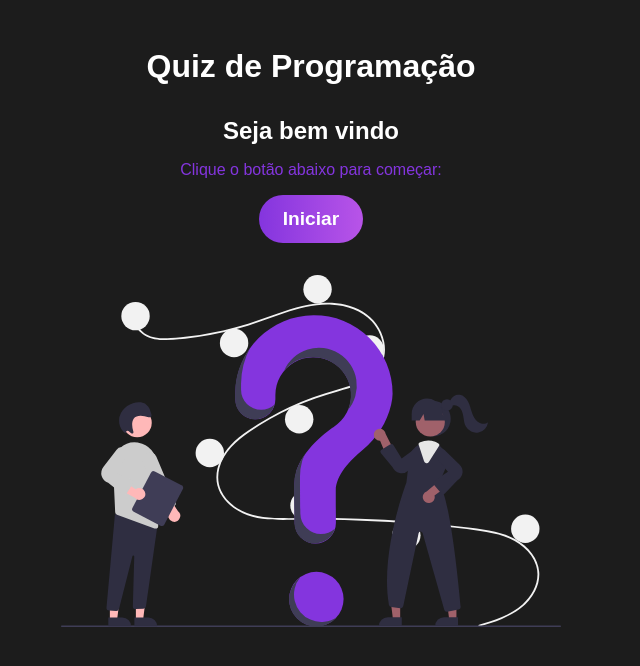
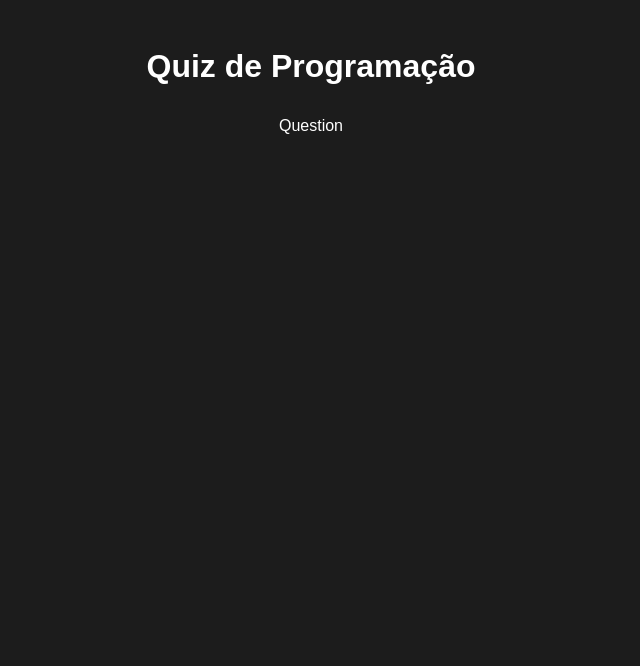
Before and after one commit to LoiolaBr17/Technology_Quiz, a React (Vite) app: page / in a window 1280 px wide. Both pictures are taken after a click on the button "Iniciar". Shown: the top 666 px of the page, without its empty margins (329-969 px from the left). Built offline with nearby package versions, Linux system fonts and the light colour scheme.

Commit message:
C o componente Question

```diff
--- a/src/App.jsx
+++ b/src/App.jsx
@@ -1,13 +1,19 @@
+import { useContext } from 'react'
+import { QuizContext } from './context/quiz'
+
 import Welcome from './components/Welcome'
+import Question from './components/Question'
 
 import './App.css'
 
 function App() {
+  const [quizState, dispatch] = useContext(QuizContext)
 
   return (
     <div className='App'>
       <h1>Quiz de Programação</h1>
-      <Welcome />
+      {quizState.gameStage === "Start" && <Welcome />}
+      {quizState.gameStage === "Playing" && <Question />}
     </div>
   )
 }
--- /dev/null
+++ b/src/components/Question.jsx
@@ -0,0 +1,13 @@
+import { useContext } from 'react'
+import { QuizContext } from '../context/quiz'
+
+const Question = () => {
+    const [quizState, dispatch] = useContext(QuizContext)
+    console.log(quizState)
+
+    return (
+        <div>Question</div>
+    )
+}
+
+export default Question
--- a/src/context/quiz.jsx
+++ b/src/context/quiz.jsx
@@ -13,7 +13,10 @@
 
     switch(action.type){
         case "CHANGE_STATE":
-            return state;
+            return {
+                ...state,
+                gameStage: STAGES[1],
+            };
         default:
             return state;
     }
```
Also changed, not shown: src/components/Question.css (added).
